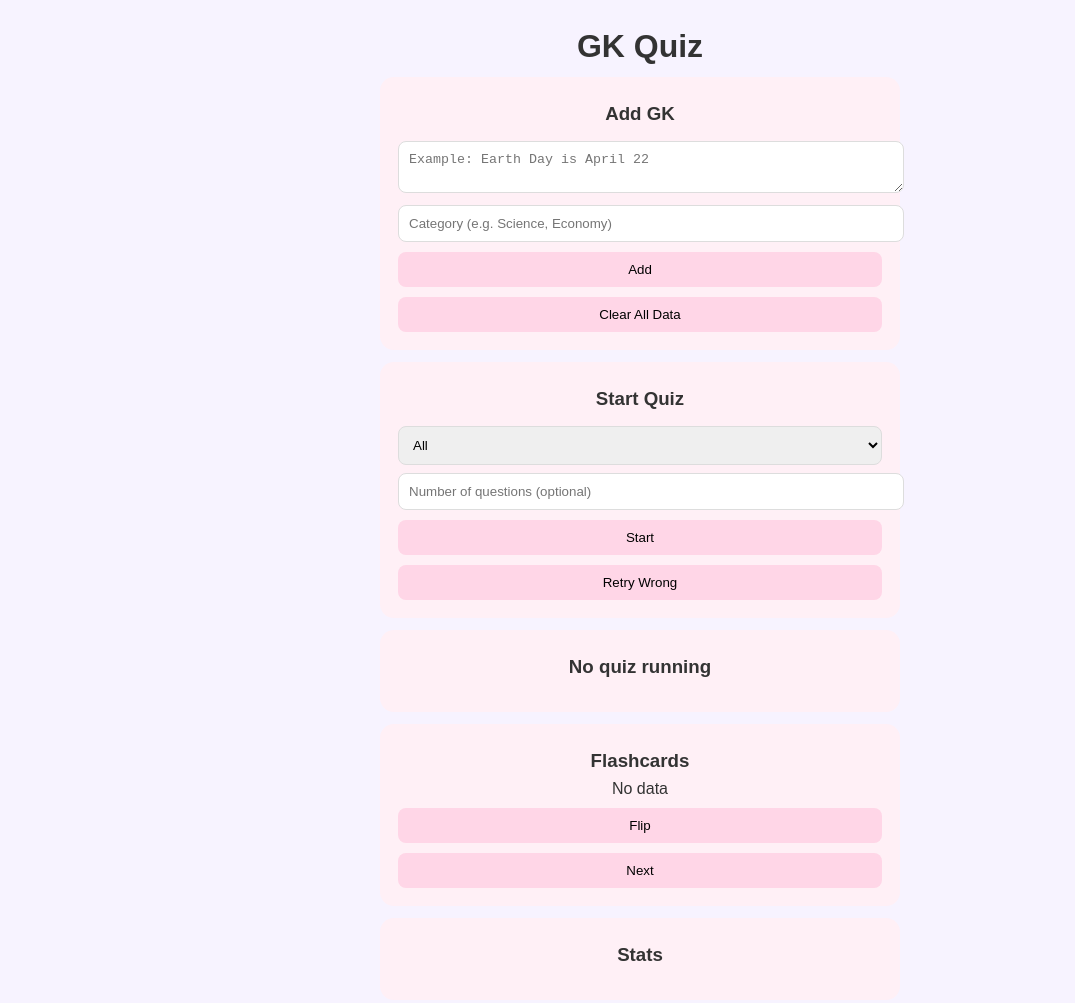
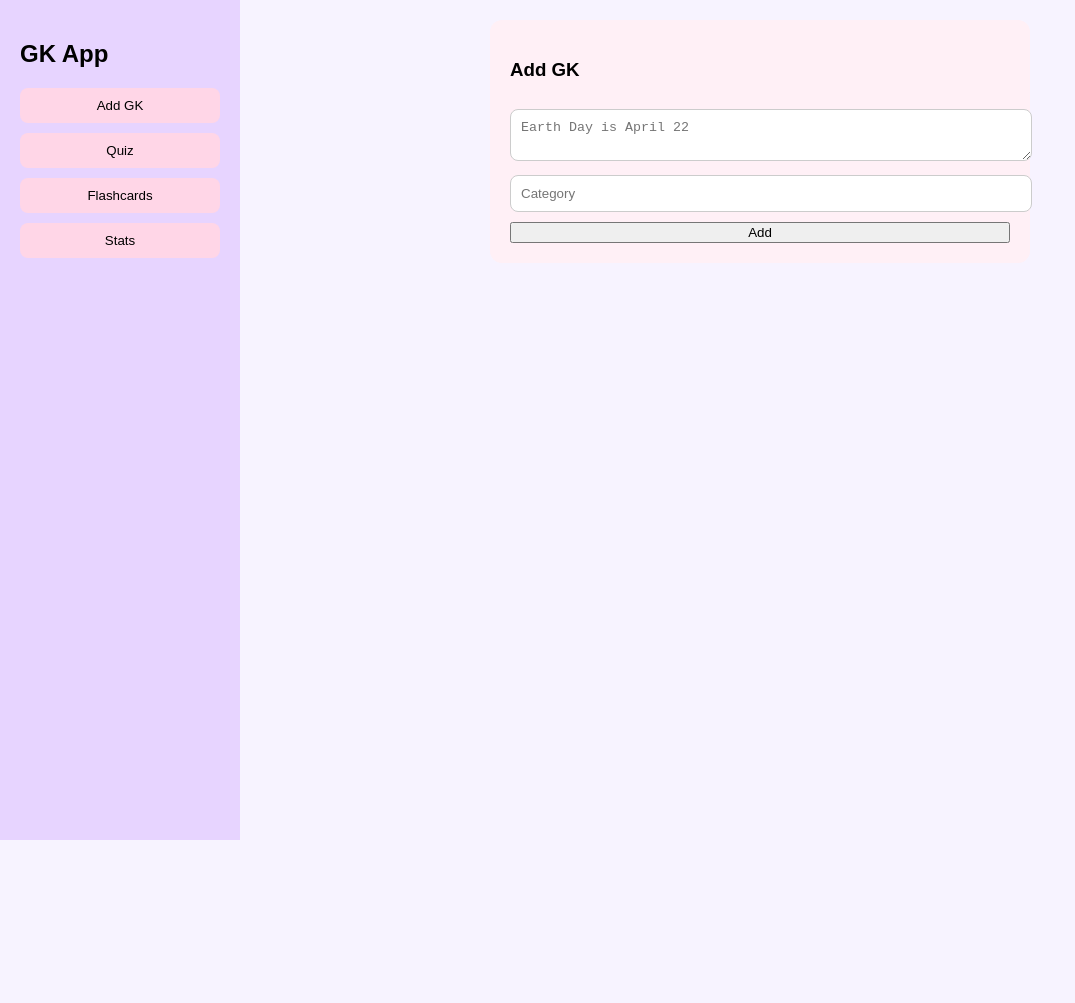
Before and after one commit to user12345678987654321/gk-app-, a plain HTML site: page index.html in a window 1280 px wide. Shown: the whole page, without its empty margins (0-1075 px from the left). After the commit the page ends 840 px from the top, so only its background shows below. Drawn offline with Linux system fonts and the light colour scheme.

Commit message:
Refactor index.html for improved layout and functionality
Refactor HTML structure and update styles for sidebar and main content. Modify JavaScript functions for better clarity and functionality.

```diff
--- a/index.html
+++ b/index.html
@@ -1,270 +1,208 @@
 <!DOCTYPE html>
 <html lang="en">
 <head>
-<meta charset="UTF-8" />
-<meta name="viewport" content="width=device-width, initial-scale=1.0"/>
-<title>GK Quiz App</title>
+<meta charset="UTF-8">
+<meta name="viewport" content="width=device-width, initial-scale=1.0">
+<title>GK Prep App</title>
 
 <style>
-  :root{
-    --bg:#f7f3ff;
-    --card:#fff0f6;
-    --accent:#e7d4ff;
-    --btn:#ffd6e7;
-    --text:#333;
+body {
+  margin: 0;
+  font-family: sans-serif;
+  display: flex;
+  background: #f7f3ff;
 }
-  body{
-    margin:0;
-    font-family:sans-serif;
-    background:var(--bg);
-    color:var(--text);
+
+/* Sidebar */
+.sidebar {
+  width: 200px;
+  background: #e7d4ff;
+  height: 100vh;
+  padding: 20px;
 }
-  .container{
-    max-width:520px;
-    margin:auto;
-    padding:20px;
+
+.sidebar h2 {
+  margin-bottom: 20px;
 }
-  .card{
-    background:var(--card);
-    padding:18px;
-    border-radius:14px;
-    margin:12px 0;
+
+.sidebar button {
+  width: 100%;
+  margin-bottom: 10px;
+  padding: 10px;
+  border: none;
+  background: #ffd6e7;
+  border-radius: 8px;
+  cursor: pointer;
 }
-  h1,h3{
-    margin:8px 0;
-    text-align:center;
+
+/* Main */
+.main {
+  flex: 1;
+  padding: 20px;
 }
-  textarea, select, input{
-    width:100%;
-    padding:10px;
-    border-radius:8px;
-    border:1px solid #ddd;
-    margin-top:8px;
+
+.card {
+  background: #fff0f6;
+  padding: 20px;
+  border-radius: 12px;
+  max-width: 500px;
+  margin: auto;
 }
-  button{
-    width:100%;
-    padding:10px;
-    border:none;
-    border-radius:8px;
-    background:var(--btn);
-    margin-top:10px;
-    cursor:pointer;
+
+textarea, input, select {
+  width: 100%;
+  padding: 10px;
+  margin-top: 10px;
+  border-radius: 8px;
+  border: 1px solid #ccc;
 }
-  .row{
-    display:flex;
-    gap:8px;
+
+button.action {
+  margin-top: 10px;
+  width: 100%;
 }
-  .row > *{
-    flex:1;
+
+.hidden {
+  display: none;
 }
-  .pill{
-    display:inline-block;
-    background:var(--accent);
-    padding:4px 10px;
-    border-radius:999px;
-    margin:2px;
-    font-size:12px;
-  }
-  .center{text-align:center;}
 </style>
 </head>
 
 <body>
-<div class="container">
 
-<h1>GK Quiz</h1>
-
-<!-- INPUT -->
-<div class="card">
-  <h3>Add GK</h3>
-  <textarea id="inputData" placeholder="Example: Earth Day is April 22"></textarea>
-  <input id="categoryInput" placeholder="Category (e.g. Science, Economy)"/>
-  <button onclick="addQuestion()">Add</button>
-  <button onclick="clearAll()">Clear All Data</button>
+<div class="sidebar">
+  <h2>GK App</h2>
+  <button onclick="show('add')">Add GK</button>
+  <button onclick="show('quiz')">Quiz</button>
+  <button onclick="show('flash')">Flashcards</button>
+  <button onclick="show('stats')">Stats</button>
 </div>
 
-<!-- QUIZ SETUP -->
-<div class="card">
-  <h3>Start Quiz</h3>
-  <select id="categoryFilter"></select>
-  <input id="numQ" type="number" placeholder="Number of questions (optional)"/>
-  <button onclick="startQuiz()">Start</button>
-  <button onclick="retryWrong()">Retry Wrong</button>
+<div class="main">
+
+<!-- ADD -->
+<div id="add" class="card">
+  <h3>Add GK</h3>
+  <textarea id="inputData" placeholder="Earth Day is April 22"></textarea>
+  <input id="categoryInput" placeholder="Category">
+  <button class="action" onclick="addQuestion()">Add</button>
 </div>
 
 <!-- QUIZ -->
-<div class="card">
-  <h3 id="question">No quiz running</h3>
+<div id="quiz" class="card hidden">
+  <h3 id="question">Start quiz</h3>
+  <select id="categoryFilter"></select>
+  <button onclick="startQuiz()">Start</button>
   <div id="options"></div>
   <p id="score"></p>
 </div>
 
-<!-- FLASHCARDS -->
-<div class="card">
+<!-- FLASH -->
+<div id="flash" class="card hidden">
   <h3>Flashcards</h3>
-  <div id="flashcard" class="center">No data</div>
-  <button onclick="flipCard()">Flip</button>
-  <button onclick="nextCard()">Next</button>
+  <p id="flashcard">No data</p>
+  <button onclick="flip()">Flip</button>
+  <button onclick="next()">Next</button>
 </div>
 
 <!-- STATS -->
-<div class="card">
+<div id="stats" class="card hidden">
   <h3>Stats</h3>
-  <p id="stats"></p>
+  <p id="statsText"></p>
 </div>
 
 </div>
 
 <script>
-let db = JSON.parse(localStorage.getItem("gkData")||"[]");
-let wrongQ = [];
-let quiz = [];
-let index=0, score=0;
+let db = JSON.parse(localStorage.getItem("gk")||"[]");
+let quiz=[], i=0, score=0;
 let flashIndex=0, flipped=false;
 
-function save(){
-  localStorage.setItem("gkData", JSON.stringify(db));
+function show(tab){
+  document.querySelectorAll('.card').forEach(c=>c.classList.add('hidden'));
+  document.getElementById(tab).classList.remove('hidden');
 }
 
-function generateMCQ(line){
+function save(){
+  localStorage.setItem("gk", JSON.stringify(db));
+}
+
+function generate(line){
   const parts = line.split(" is ");
   if(parts.length<2) return null;
-  const q = parts[0].trim();
-  const ans = parts[1].trim();
 
-  const distractors = [
-    "None of the above",
-    "All of the above",
-    "Not applicable",
-    "Data unavailable",
-    ans.split(" ")[0],
-    "January 1",
-    "India",
-    "USA"
-  ];
+  const q = parts[0];
+  const a = parts[1];
 
-  let opts = new Set([ans]);
-  while(opts.size<4){
-    opts.add(distractors[Math.floor(Math.random()*distractors.length)]);
-  }
+  let opts = [a, "None", "All", "Unknown"];
+  opts = opts.sort(()=>Math.random()-0.5);
 
-  opts = Array.from(opts).sort(()=>Math.random()-0.5);
-
-  return {
-    question:`What is ${q}?`,
-    options:opts,
-    answer:ans
-  };
+  return {question:`What is ${q}?`, options:opts, answer:a};
 }
 
 function addQuestion(){
-  const text = document.getElementById("inputData").value;
-  const cat = document.getElementById("categoryInput").value || "General";
+  const text = inputData.value;
+  const cat = categoryInput.value || "General";
 
-  const q = generateMCQ(text);
-  if(!q){ alert("Use format: X is Y"); return; }
+  const q = generate(text);
+  if(!q){ alert("Use 'X is Y'"); return; }
 
   q.category = cat;
   db.push(q);
   save();
-  updateCategories();
-  document.getElementById("inputData").value="";
-  alert("Added ✅");
+  alert("Added");
+  updateCats();
 }
 
-function updateCategories(){
-  const sel = document.getElementById("categoryFilter");
+function updateCats(){
   const cats = ["All", ...new Set(db.map(q=>q.category))];
-  sel.innerHTML = cats.map(c=>`<option>${c}</option>`).join("");
+  categoryFilter.innerHTML = cats.map(c=>`<option>${c}</option>`).join("");
 }
 
 function startQuiz(){
-  const cat = document.getElementById("categoryFilter").value;
-  const num = parseInt(document.getElementById("numQ").value);
-
+  const cat = categoryFilter.value;
   quiz = db.filter(q=>cat==="All"||q.category===cat);
-  quiz = quiz.sort(()=>Math.random()-0.5);
-  if(num) quiz = quiz.slice(0,num);
-
-  index=0; score=0; wrongQ=[];
+  i=0; score=0;
   loadQ();
 }
 
 function loadQ(){
-  if(index>=quiz.length){
-    document.getElementById("question").innerText="Finished!";
-    document.getElementById("options").innerHTML="";
-    document.getElementById("score").innerText=`Score: ${score}/${quiz.length}`;
-    updateStats(score, quiz.length);
+  if(i>=quiz.length){
+    question.innerText="Finished!";
+    options.innerHTML="";
+    scoreText=`Score: ${score}/${quiz.length}`;
     return;
   }
 
-  const q = quiz[index];
-  document.getElementById("question").innerText=q.question;
-
-  const optDiv = document.getElementById("options");
-  optDiv.innerHTML="";
+  const q=quiz[i];
+  question.innerText=q.question;
+  options.innerHTML="";
 
   q.options.forEach(o=>{
-    const b=document.createElement("button");
+    let b=document.createElement("button");
     b.innerText=o;
     b.onclick=()=>{
-      if(o===q.answer){ score++; alert("Correct ✅"); }
-      else{ alert("Wrong ❌\n"+q.answer); wrongQ.push(q); }
-      index++;
+      if(o===q.answer) score++;
+      i++;
       loadQ();
     };
-    optDiv.appendChild(b);
+    options.appendChild(b);
   });
 }
 
-function retryWrong(){
-  if(wrongQ.length===0){ alert("No wrong questions"); return; }
-  quiz = [...wrongQ];
-  index=0; score=0;
-  loadQ();
+function flip(){
+  if(db.length===0) return;
+  flipped=!flipped;
+  flashcard.innerText = flipped ? db[flashIndex].answer : db[flashIndex].question;
 }
 
-function flipCard(){
-  if(db.length===0) return;
-  flipped=!flipped;
-  renderCard();
+function next(){
+  flashIndex=(flashIndex+1)%db.length;
+  flipped=false;
+  flashcard.innerText = db[flashIndex]?.question || "No data";
 }
 
-function nextCard(){
-  if(db.length===0) return;
-  flashIndex=(flashIndex+1)%db.length;
-  flipped=false;
-  renderCard();
-}
-
-function renderCard(){
-  if(db.length===0){ document.getElementById("flashcard").innerText="No data"; return;}
-  const c=db[flashIndex];
-  document.getElementById("flashcard").innerText = flipped ? c.answer : c.question;
-}
-
-function updateStats(s,t){
-  let stats = JSON.parse(localStorage.getItem("stats")||"[]");
-  stats.push({score:s,total:t,date:Date.now()});
-  localStorage.setItem("stats",JSON.stringify(stats));
-
-  const last = stats[stats.length-1];
-  document.getElementById("stats").innerText =
-    `Last Score: ${last.score}/${last.total} | Attempts: ${stats.length}`;
-}
-
-function clearAll(){
-  if(confirm("Delete all data?")){
-    localStorage.clear();
-    db=[];
-    updateCategories();
-    location.reload();
-  }
-}
-
-updateCategories();
-renderCard();
+updateCats();
 </script>
 
 </body>
```
Lines whose indentation alone changed are shown as unchanged.
